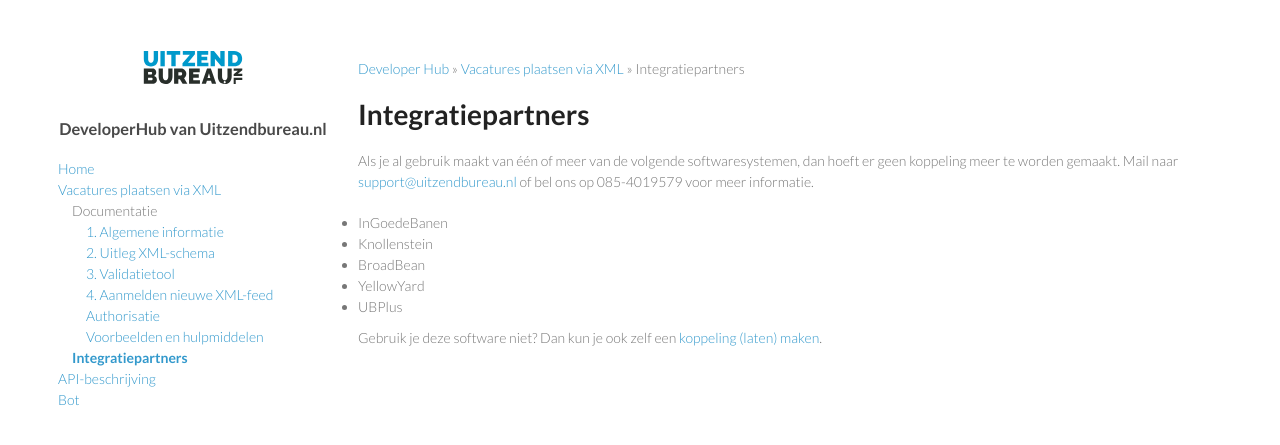
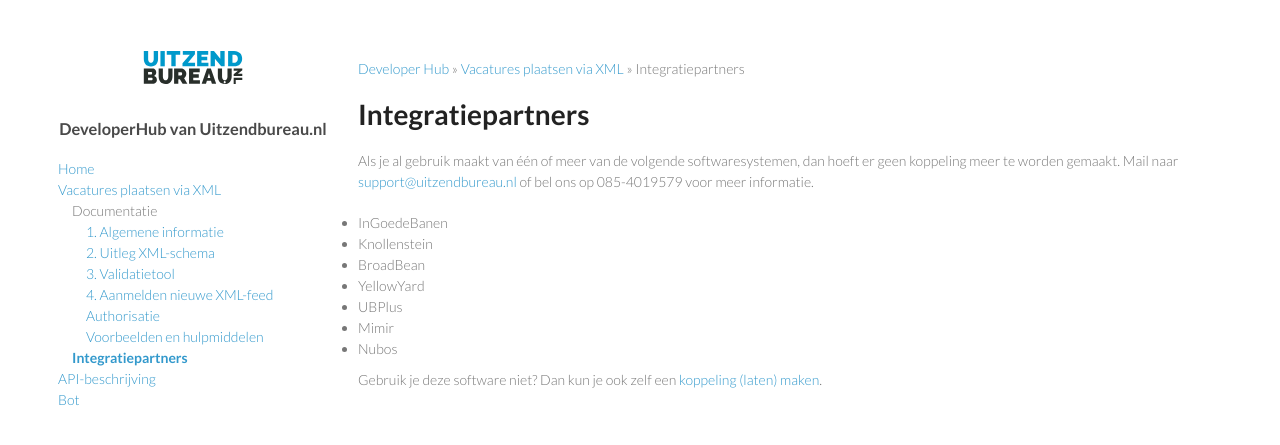
Before and after one commit to HippoHR/DeveloperHub, a Jekyll site: the page built from jobs-xml/integration-partners.md, in a window 1280 px wide. Shown: the top 445 px of the page. Built offline with Jekyll 4.4.1, drawn with Linux system fonts in a browser that asks for light colours.

Commit message:
Feature: Update integration partners

```diff
--- a/jobs-xml/integration-partners.md
+++ b/jobs-xml/integration-partners.md
@@ -13,5 +13,7 @@
 * BroadBean
 * YellowYard
 * UBPlus
+* Mimir
+* Nubos
 
 Gebruik je deze software niet? Dan kun je ook zelf een [koppeling (laten) maken]({{ site.baseurl }}/jobs-xml).
```
